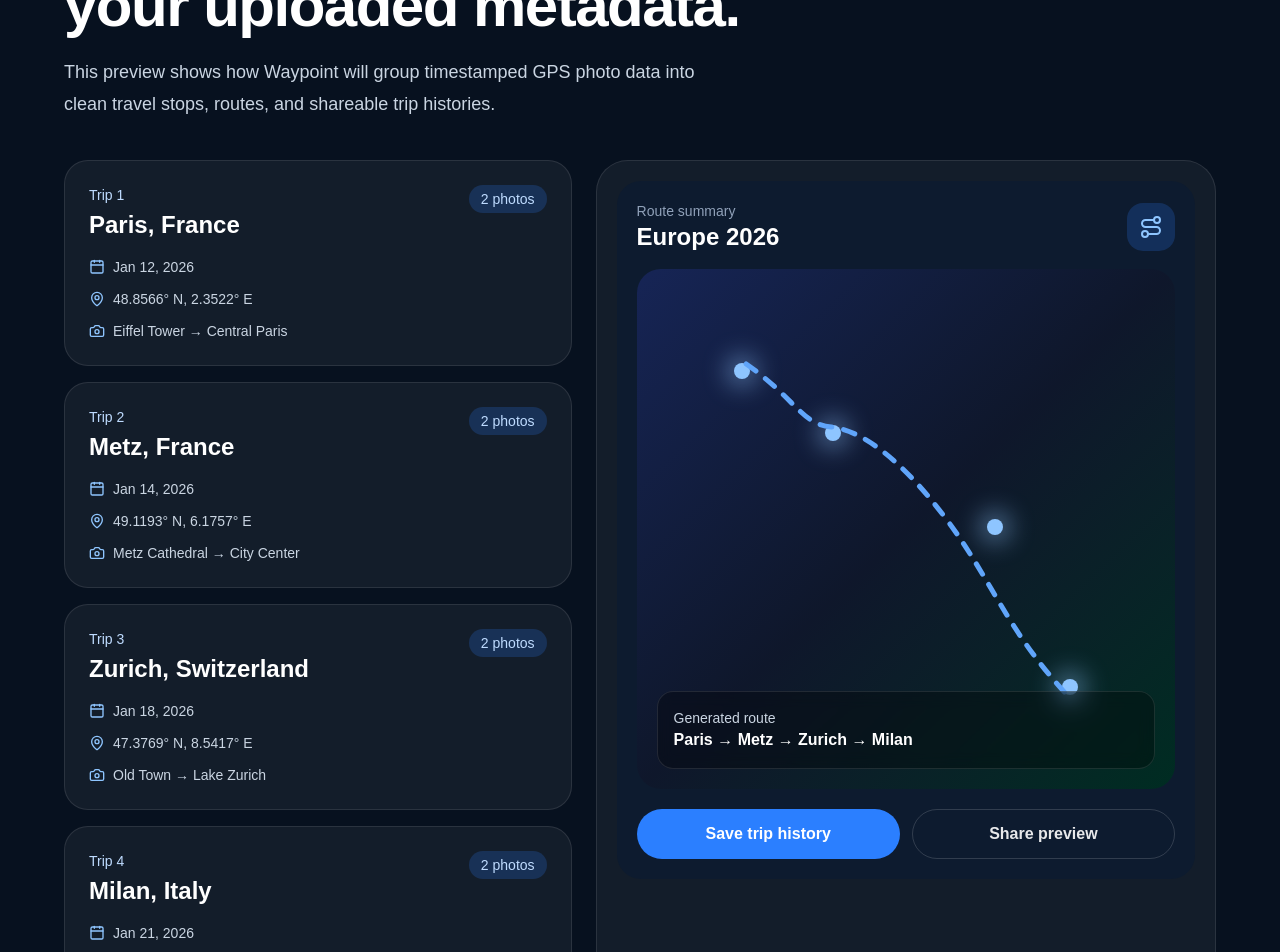
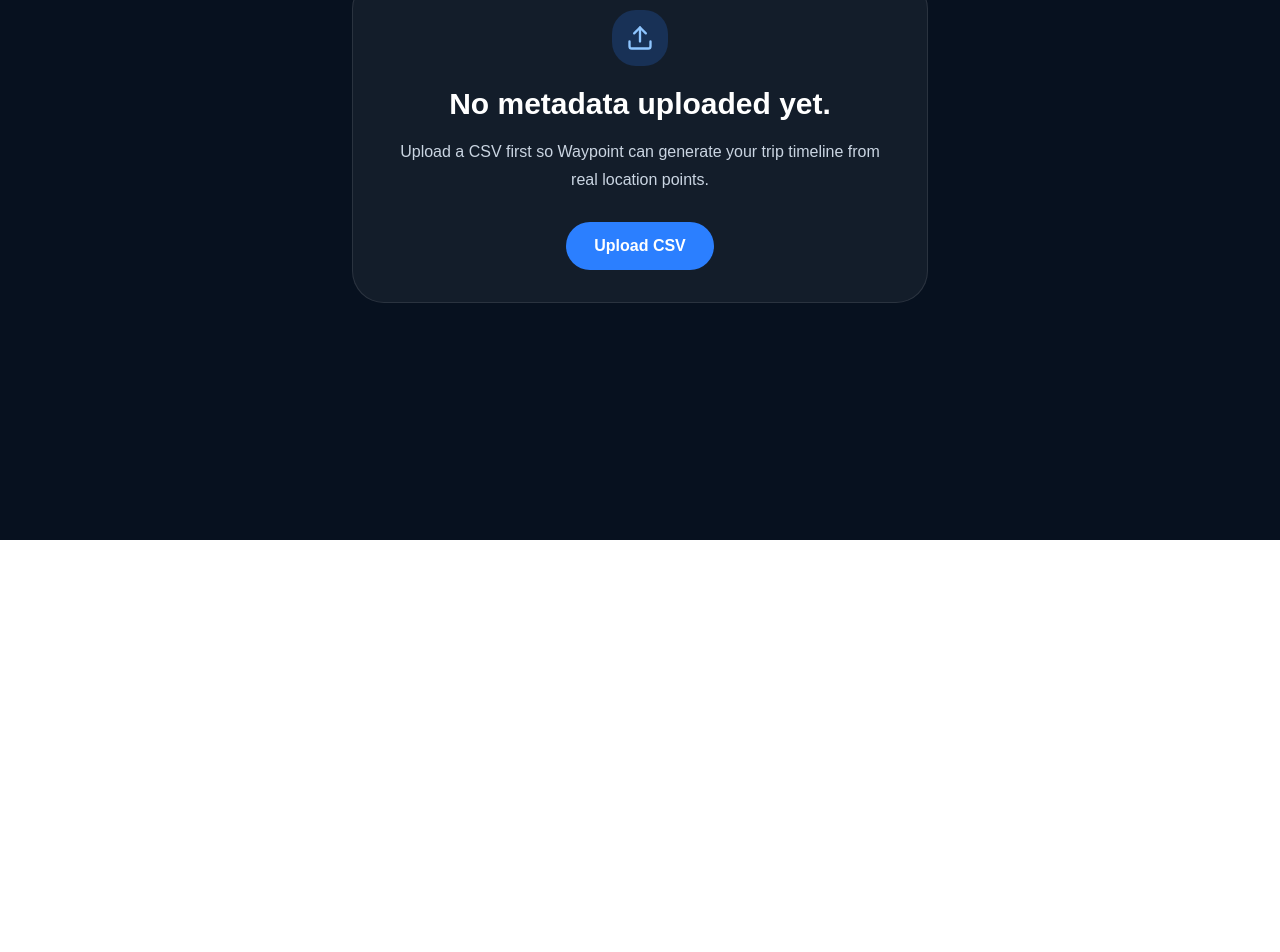
Before and after one commit to madhus1218/waypoint, a Next.js app: page /trips in a window 1280 px wide. Shown: the part 260-1212 px from the top of the page. After the commit the page ends 800 px from the top, so only its background shows below. Built offline with nearby package versions, Linux system fonts and the light colour scheme.

Commit message:
Generate trips from uploaded CSV data

```diff
--- a/src/app/trips/page.tsx
+++ b/src/app/trips/page.tsx
@@ -1,38 +1,151 @@
+"use client";
+
 import Link from "next/link";
-import { ArrowLeft, Calendar, Camera, MapPin, Route, Sparkles } from "lucide-react";
+import { useEffect, useMemo, useState } from "react";
+import {
+  ArrowLeft,
+  Calendar,
+  Camera,
+  MapPin,
+  Route,
+  Sparkles,
+  Upload,
+} from "lucide-react";
 
-const trips = [
-  {
-    title: "Paris, France",
-    dates: "Jan 12, 2026",
-    photos: 2,
-    stops: ["Eiffel Tower", "Central Paris"],
-    coordinates: "48.8566° N, 2.3522° E",
-  },
-  {
-    title: "Metz, France",
-    dates: "Jan 14, 2026",
-    photos: 2,
-    stops: ["Metz Cathedral", "City Center"],
-    coordinates: "49.1193° N, 6.1757° E",
-  },
-  {
-    title: "Zurich, Switzerland",
-    dates: "Jan 18, 2026",
-    photos: 2,
-    stops: ["Old Town", "Lake Zurich"],
-    coordinates: "47.3769° N, 8.5417° E",
-  },
-  {
-    title: "Milan, Italy",
-    dates: "Jan 21, 2026",
-    photos: 2,
-    stops: ["Duomo di Milano", "City Center"],
-    coordinates: "45.4642° N, 9.1900° E",
-  },
-];
+type TravelPoint = {
+  filename: string;
+  latitude: string;
+  longitude: string;
+  timestamp: string;
+};
+
+type GeneratedTrip = {
+  title: string;
+  dates: string;
+  photos: number;
+  coordinates: string;
+  points: TravelPoint[];
+};
+
+function formatDate(timestamp: string) {
+  const date = new Date(timestamp);
+
+  if (Number.isNaN(date.getTime())) {
+    return "Unknown date";
+  }
+
+  return date.toLocaleDateString("en-US", {
+    month: "short",
+    day: "numeric",
+    year: "numeric",
+  });
+}
+
+function formatCoordinate(value: string, directionPositive: string, directionNegative: string) {
+  const num = Number(value);
+
+  if (Number.isNaN(num)) {
+    return value;
+  }
+
+  return `${Math.abs(num).toFixed(4)}° ${num >= 0 ? directionPositive : directionNegative}`;
+}
+
+function generateTrips(points: TravelPoint[]): GeneratedTrip[] {
+  const sortedPoints = [...points].sort(
+    (a, b) => new Date(a.timestamp).getTime() - new Date(b.timestamp).getTime()
+  );
+
+  const groupedByDate = sortedPoints.reduce<Record<string, TravelPoint[]>>(
+    (groups, point) => {
+      const date = new Date(point.timestamp);
+
+      const key = Number.isNaN(date.getTime())
+        ? "Unknown date"
+        : date.toISOString().split("T")[0];
+
+      if (!groups[key]) {
+        groups[key] = [];
+      }
+
+      groups[key].push(point);
+      return groups;
+    },
+    {}
+  );
+
+  return Object.entries(groupedByDate).map(([dateKey, tripPoints], index) => {
+    const firstPoint = tripPoints[0];
+
+    const avgLat =
+      tripPoints.reduce((sum, point) => sum + Number(point.latitude), 0) /
+      tripPoints.length;
+
+    const avgLng =
+      tripPoints.reduce((sum, point) => sum + Number(point.longitude), 0) /
+      tripPoints.length;
+
+    return {
+      title: `Detected Trip ${index + 1}`,
+      dates: dateKey === "Unknown date" ? "Unknown date" : formatDate(firstPoint.timestamp),
+      photos: tripPoints.length,
+      coordinates: `${formatCoordinate(
+        String(avgLat),
+        "N",
+        "S"
+      )}, ${formatCoordinate(String(avgLng), "E", "W")}`,
+      points: tripPoints,
+    };
+  });
+}
 
 export default function TripsPage() {
+  const [points, setPoints] = useState<TravelPoint[]>([]);
+
+  useEffect(() => {
+    const savedPoints = localStorage.getItem("waypoint-points");
+
+    if (!savedPoints) {
+      setPoints([]);
+      return;
+    }
+
+    try {
+      const parsedPoints = JSON.parse(savedPoints) as TravelPoint[];
+      setPoints(parsedPoints);
+    } catch {
+      setPoints([]);
+    }
+  }, []);
+
+  const trips = useMemo(() => generateTrips(points), [points]);
+
+  if (points.length === 0) {
+    return (
+      <main className="flex min-h-screen items-center justify-center bg-[#07111f] px-6 text-white">
+        <section className="max-w-xl rounded-[2rem] border border-white/10 bg-white/5 p-8 text-center">
+          <div className="mx-auto mb-5 flex h-14 w-14 items-center justify-center rounded-3xl bg-blue-500/20 text-blue-300">
+            <Upload className="h-7 w-7" />
+          </div>
+
+          <h1 className="text-3xl font-bold">No metadata uploaded yet.</h1>
+
+          <p className="mt-4 leading-7 text-slate-300">
+            Upload a CSV first so Waypoint can generate your trip timeline from
+            real location points.
+          </p>
+
+          <Link
+            href="/upload"
+            className="mt-7 inline-flex rounded-full bg-blue-500 px-7 py-3 font-semibold text-white transition hover:bg-blue-400"
+          >
+            Upload CSV
+          </Link>
+        </section>
+      </main>
+    );
+  }
+
   return (
     <main className="min-h-screen bg-[#07111f] px-6 py-8 text-white">
       <section className="mx-auto max-w-6xl">
@@ -53,16 +166,16 @@
         <div className="mb-10">
           <div className="mb-5 inline-flex items-center gap-2 rounded-full border border-blue-400/30 bg-blue-400/10 px-4 py-2 text-sm text-blue-200">
             <Sparkles className="h-4 w-4" />
-            AI trip inference preview
+            Dynamic trip inference preview
           </div>
 
           <h1 className="max-w-4xl text-4xl font-bold tracking-tight md:text-6xl">
-            Waypoint detected 4 trips from your uploaded metadata.
+            Waypoint detected {trips.length} trip{trips.length === 1 ? "" : "s"} from your uploaded metadata.
           </h1>
 
           <p className="mt-5 max-w-2xl text-lg leading-8 text-slate-300">
-            This preview shows how Waypoint will group timestamped GPS photo
-            data into clean travel stops, routes, and shareable trip histories.
+            This page now reads your uploaded CSV data from the browser and
+            groups timestamped GPS points into trip cards.
           </p>
         </div>
 
@@ -70,7 +183,7 @@
           <div className="space-y-4">
             {trips.map((trip, index) => (
               <div
-                key={trip.title}
+                key={`${trip.title}-${trip.dates}`}
                 className="rounded-3xl border border-white/10 bg-white/5 p-6 transition hover:border-blue-400/40 hover:bg-white/[0.07]"
               >
                 <div className="mb-4 flex items-start justify-between gap-4">
@@ -80,7 +193,7 @@
                   </div>
 
                   <div className="rounded-full bg-blue-500/20 px-3 py-1 text-sm text-blue-200">
-                    {trip.photos} photos
+                    {trip.photos} photo{trip.photos === 1 ? "" : "s"}
                   </div>
                 </div>
 
@@ -97,7 +210,11 @@
 
                   <div className="flex items-center gap-2">
                     <Camera className="h-4 w-4 text-blue-300" />
-                    {trip.stops.join(" → ")}
+                    {trip.points
+                      .slice(0, 3)
+                      .map((point) => point.filename)
+                      .join(" → ")}
+                    {trip.points.length > 3 ? " ..." : ""}
                   </div>
                 </div>
               </div>
@@ -109,7 +226,9 @@
               <div className="mb-4 flex items-center justify-between">
                 <div>
                   <p className="text-sm text-slate-400">Route summary</p>
-                  <h2 className="text-2xl font-bold">Europe 2026</h2>
+                  <h2 className="text-2xl font-bold">
+                    {points.length} uploaded points
+                  </h2>
                 </div>
 
                 <div className="flex h-12 w-12 items-center justify-center rounded-2xl bg-blue-500/20 text-blue-300">
@@ -118,10 +237,22 @@
               </div>
 
               <div className="relative h-[520px] overflow-hidden rounded-3xl bg-gradient-to-br from-blue-950 via-slate-900 to-emerald-950">
-                <div className="absolute left-[18%] top-[18%] h-4 w-4 rounded-full bg-blue-300 shadow-[0_0_24px_8px_rgba(147,197,253,0.45)]" />
-                <div className="absolute left-[35%] top-[30%] h-4 w-4 rounded-full bg-blue-300 shadow-[0_0_24px_8px_rgba(147,197,253,0.45)]" />
-                <div className="absolute right-[32%] top-[48%] h-4 w-4 rounded-full bg-blue-300 shadow-[0_0_24px_8px_rgba(147,197,253,0.45)]" />
-                <div className="absolute right-[18%] bottom-[18%] h-4 w-4 rounded-full bg-blue-300 shadow-[0_0_24px_8px_rgba(147,197,253,0.45)]" />
+                {points.slice(0, 8).map((point, index) => {
+                  const left = 15 + ((index * 17) % 70);
+                  const top = 18 + ((index * 13) % 62);
+
+                  return (
+                    <div
+                      key={`${point.filename}-${index}`}
+                      className="absolute h-4 w-4 rounded-full bg-blue-300 shadow-[0_0_24px_8px_rgba(147,197,253,0.45)]"
+                      style={{
+                        left: `${left}%`,
+                        top: `${top}%`,
+                      }}
+                      title={point.filename}
+                    />
+                  );
+                })}
 
                 <svg
                   className="absolute inset-0 h-full w-full"
@@ -141,7 +272,7 @@
                 <div className="absolute bottom-5 left-5 right-5 rounded-2xl border border-white/10 bg-black/30 p-4 backdrop-blur">
                   <p className="text-sm text-slate-300">Generated route</p>
                   <p className="font-semibold">
-                    Paris → Metz → Zurich → Milan
+                    {trips.map((trip) => trip.title).join(" → ")}
                   </p>
                 </div>
               </div>
--- a/src/app/upload/page.tsx
+++ b/src/app/upload/page.tsx
@@ -44,6 +44,7 @@
         }
 
         setPoints(validRows);
+        localStorage.setItem("waypoint-points", JSON.stringify(validRows));
       },
       error: () => {
         setError("Something went wrong while parsing the CSV file.");
```
